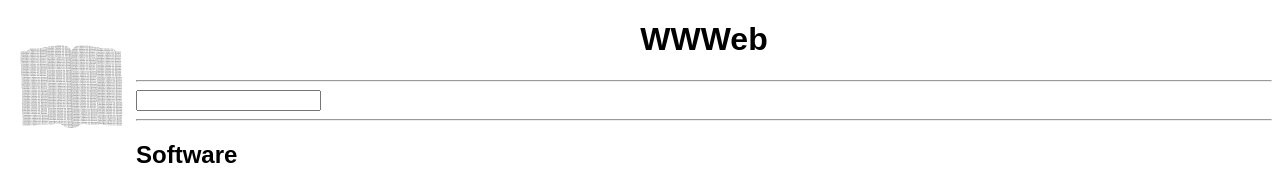
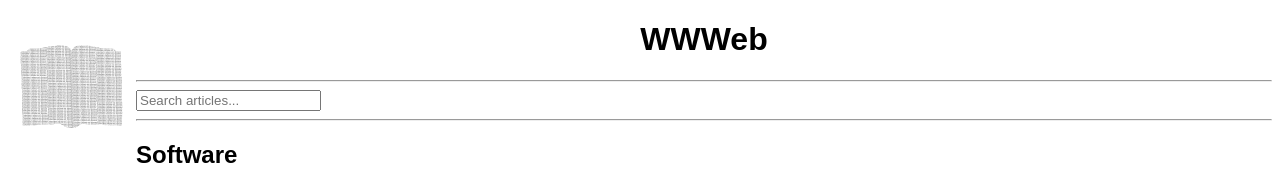
Before and after one commit to silentforest134531/wwweb, a website: page index.html in a window 1280 px wide. Shown: the top 180 px of the page. Drawn offline with Linux system fonts and the light colour scheme.

Commit message:
Update index.html

```diff
--- a/index.html
+++ b/index.html
@@ -10,7 +10,7 @@
     <img src="logo.png" alt="" style="float:left;width:128px !important ;height:128px !important;">
     <h1 title="The World Wide Website" style="text-align:center">WWWeb</h1>
     <hr>
-    <form><input type=search></form>
+    <form><input type=search name="query" placeholder="Search articles..."></form>
     <hr>
     <h2>Software</h2>
     <hr>
```
